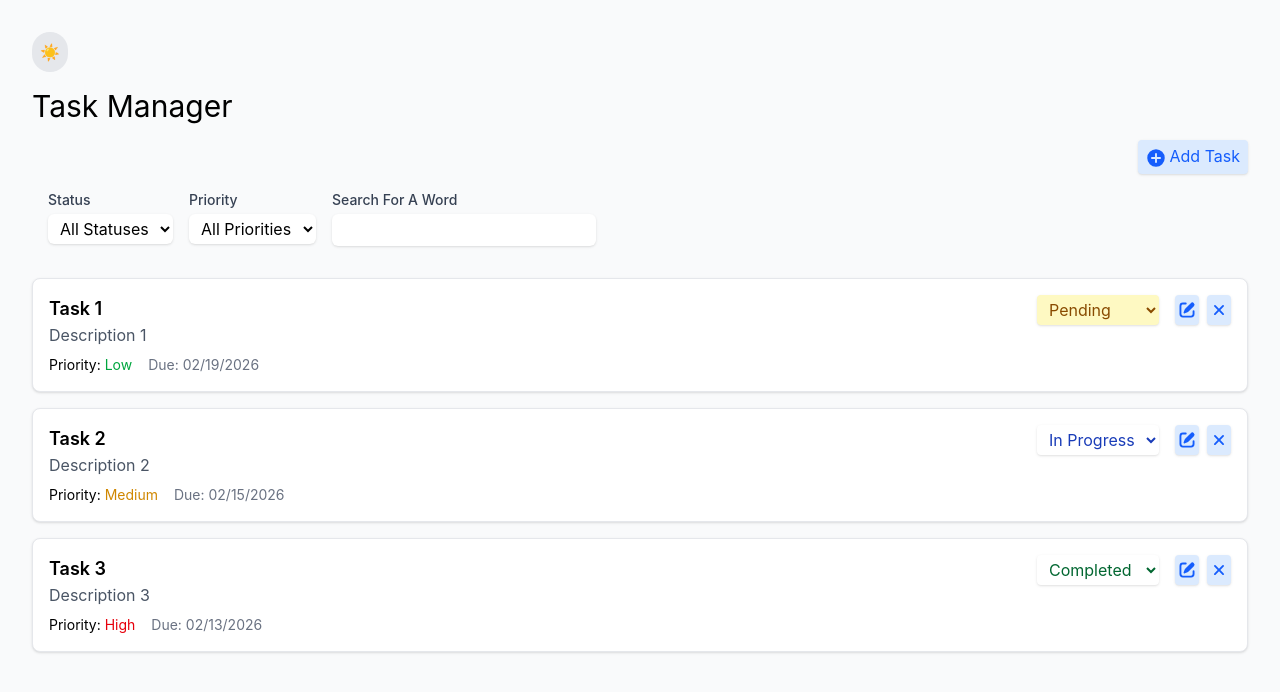
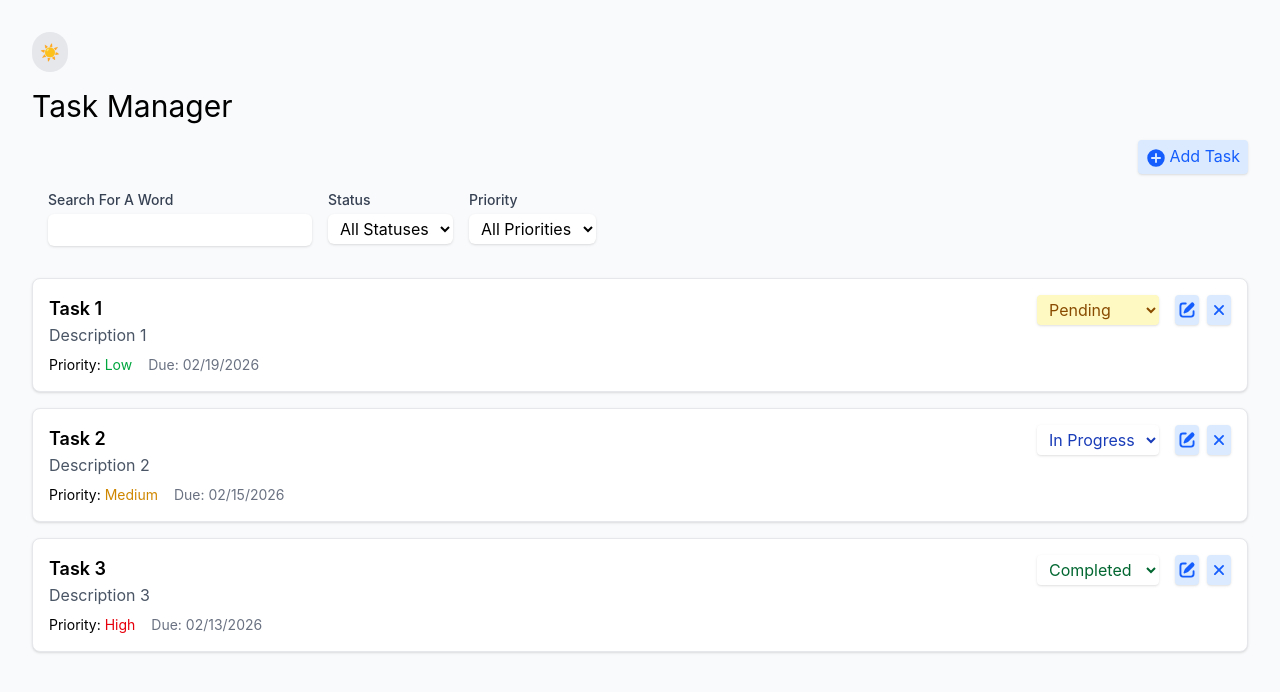
Before and after one commit to shanosha/mod-9-sba, a React (Vite) app: page / in a window 1280 px wide. Shown: the top 692 px of the page. Built offline with nearby package versions, Linux system fonts and the light colour scheme.

Commit message:
feature/moved search form to the tasklist component

```diff
--- a/src/components/TaskFilter/TaskFilter.tsx
+++ b/src/components/TaskFilter/TaskFilter.tsx
@@ -8,7 +8,7 @@ function TaskFilter({ onFilterChange }: TaskFilterProps) {
     }
 
     return (
-        <div className="flex flex-wrap gap-4 p-4">
+        <>
             <div>
                 <label htmlFor="status" className="block text-sm font-medium text-gray-700 dark:text-white mb-1">
                     Status
@@ -31,13 +31,7 @@ function TaskFilter({ onFilterChange }: TaskFilterProps) {
                     <option value="high">High</option>
                 </select>
             </div>
-            <div>
-                <label htmlFor="search" className="block text-sm font-medium text-gray-700 dark:text-white mb-1">
-                    Search For A Word
-                </label>
-                <input name="search" id="search" type="text" onChange={handleChange} className="bg-white dark:bg-gray-800 px-2 py-1 block w-full rounded-md border-gray-300 shadow-sm focus:border-blue-500 focus:ring-blue-500" />
-            </div>
-        </div>
+        </>
     )
 }
 
--- a/src/components/TaskList/TaskList.tsx
+++ b/src/components/TaskList/TaskList.tsx
@@ -44,7 +44,15 @@ function TaskList({ tasks, onStatusChange, onDelete, onUpdate}: TaskListProps){
 
     return (
         <div className="space-y-4">
-            <TaskFilter onFilterChange={handleFilterChange} />
+            <div className="flex flex-wrap gap-4 p-4">
+                <div>
+                    <label htmlFor="search" className="block text-sm font-medium text-gray-700 dark:text-white mb-1">
+                        Search For A Word
+                    </label>
+                    <input name="search" id="search" type="text" onChange={(e)=>handleFilterChange({search: e.target.value})} className="bg-white dark:bg-gray-800 px-2 py-1 block w-full rounded-md border-gray-300 shadow-sm focus:border-blue-500 focus:ring-blue-500" />
+                </div>
+                <TaskFilter onFilterChange={handleFilterChange} />
+            </div>
             <div className="space-y-4">
                 {taskElements}
             </div>
```
